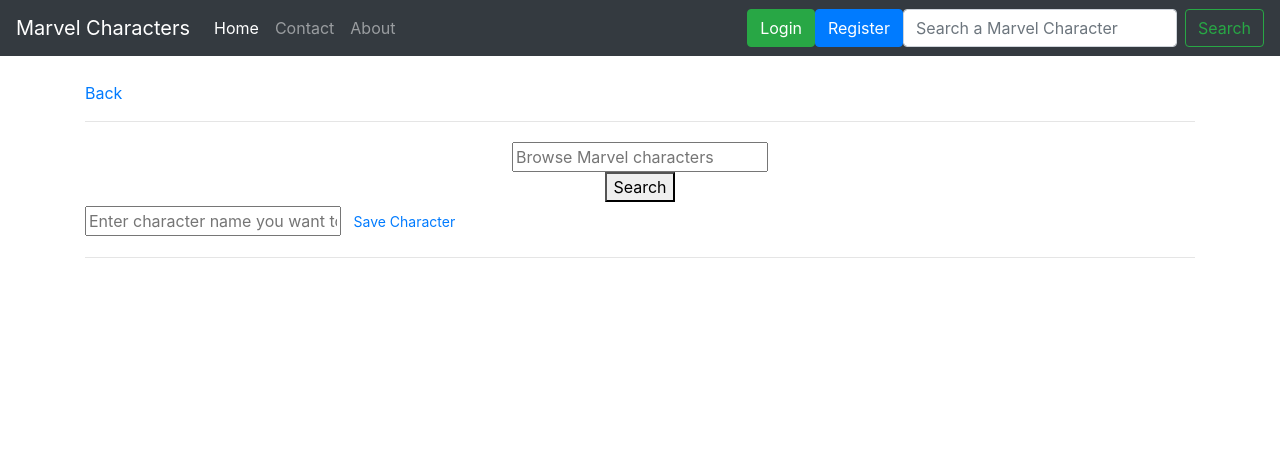
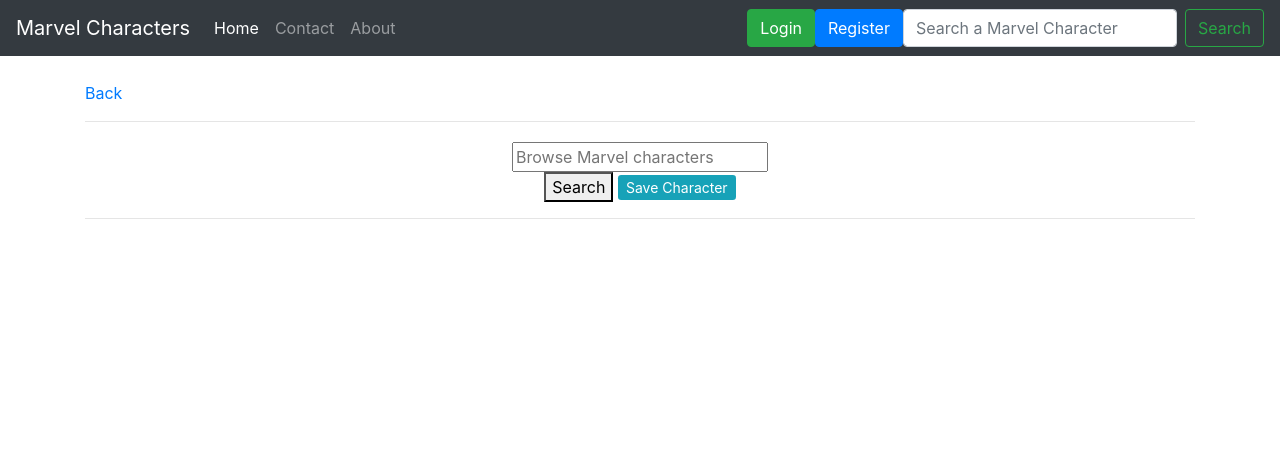
Before and after one commit to shivacodes23/marvel_project, a Flask app: page /singlechar in a window 1280 px wide. Shown: the top 457 px of the page. Run offline with Flask 3, Linux system fonts and the light colour scheme; parts of the project's set-up code (start-up, migrations or seed data) failed here and were passed over; some libraries are stand-ins or nearby versions.

Commit message:
latest changes

```diff
--- a/app/models.py
+++ b/app/models.py
@@ -3,7 +3,7 @@
 import random
 import string
 from flask_login import UserMixin
-import typing
+# import typing
 import bcrypt
 
 
@@ -57,9 +57,10 @@
     date_created = db.Column(db.DateTime, default=datetime.utcnow)
 
     def __repr__(self):
-        return '<Character: {self.name}...>'
+        return f'<Character: {self.name}, Owner: {self.user_id}>'
 
     def to_dict(self):
+        from app.models import User
         data = {
             'id': self.id,
             'name': self.name,
--- a/app/routes.py
+++ b/app/routes.py
@@ -139,7 +139,7 @@
             character_data = requests.get(
                 f"http://gateway.marvel.com/v1/public/characters?name={user_choice}&ts=123&apikey=fa8ab8be073cf4796a0884496945a04f&hash={(hashlib.md5(hash.encode())).hexdigest()}")
             context['character'] = character_data.json()
-            #print(f"CONTEXT DATA: {context['character']}")
+            # print(f"CONTEXT DATA: {context['character']}")
         except:
             print(
                 "Either the character cannot be found or worse...you're looking for a DC character :(", 'danger')
@@ -178,13 +178,17 @@
         super_power = context['character']['data']['results'][0]['']
         image = context['character']['data']['results'][0]['thumbnail'].get(
             'path')+'.jpg'
-        character = Character(name=name,character_id=character_id,description=description,comics_appeared_in=comics_appeared_in,super_power=super_power,image=image, user_id=current_user.id)
+        character = Character(name=name, character_id=character_id, description=description,
+                              comics_appeared_in=comics_appeared_in, super_power=super_power, image=image, user_id=current_user.id)
         db.session.add(character)
         db.session.commit()
-        # context = {
-        #     'character': Character.query.order_by(Character.date_created.desc()).all()
-        # }
-    return render_template('userlist.html',**context)
+        context = {
+            'character': Character.query.order_by(Character.date_created.desc()).all()
+        }
+    else:
+        return redirect(request.referrer)
+
+    return render_template('single.html', **context)
     # return redirect(request.referrer)
 
 
--- a/app/templates/single.html
+++ b/app/templates/single.html
@@ -7,17 +7,17 @@
         <input type="text" name="query" placeholder="Browse Marvel characters" />
         <div>
           <button type="submit">Search</button>
-          <!-- <a href="{{ url_for('savelist') }}" class="btn-sm btn-info save_button" id=save_btn role="button" type="submit" >Save Character</a> -->
+          <a href="{{ url_for('savelist') }}" type="text" name="query" class="btn-sm btn-info save_button" id=save_btn type="submit" >Save Character</a>
         </div>
     </form>
   </div>
-  <div>
+  <!-- <div>
     <form method="POST">
-      <input type="text" name="query" placeholder="Enter character name you want to save">
-      <a href="{{ url_for('savelist') }}" class="btn-sm btn-outline-primary save_button" type="submit" >Save Character</a>
+      <input type="text" name="save_char" placeholder="Enter character name you want to save">
+      <a href="{{ url_for('savelist') }}" class="btn-sm btn-primary save_button" type="submit" >Save Character</a>
     </form>
   </div>
-</body>
+</body> -->
 <hr/>
 {% if character.data %}
 <div style="text-align: center">
```
